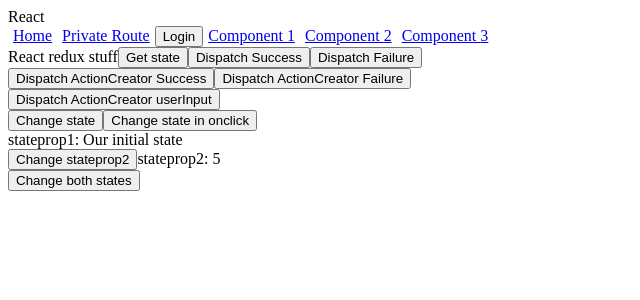
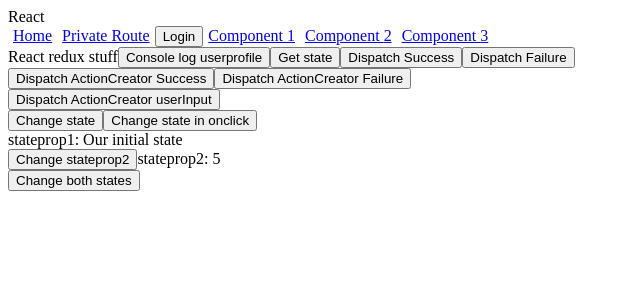
Before and after one commit to PhilipHassialis/React-2019, a React (Create React App) app: page / in a window 1280 px wide. Shown: the top 300 px of the page, without its empty margins (0-640 px from the left). Built offline with nearby package versions, Linux system fonts and the light colour scheme; what auth0-js would draw is missing.

Commit message:
setting up the profile actions in authcheck

```diff
--- a/src/containers/container1.js
+++ b/src/containers/container1.js
@@ -41,6 +41,13 @@
                 </div> */}
                 <div>
                     React redux stuff
+                    <button
+                        onClick={() => {
+                            console.log(this.props.user_profile);
+                        }}
+                    >
+                        Console log userprofile
+                    </button>
                     <button
                         onClick={() => {
                             console.log(this.props.stateprop1);
@@ -116,7 +123,8 @@
 const mapStateToProps = state => {
     return {
         stateprop1: state.reducer1.stateprop1,
-        user_input: state.user_reducer.userText
+        user_input: state.user_reducer.userText,
+        user_profile: state.auth_reducer.profile
     };
 };
 
--- a/src/utils/auth.js
+++ b/src/utils/auth.js
@@ -26,7 +26,7 @@
                 this.getProfile();
                 setTimeout(() => {
                     history.replace("/authcheck");
-                }, 200);
+                }, 2000);
             } else {
                 console.log(err);
             }
--- a/src/utils/authcheck.js
+++ b/src/utils/authcheck.js
@@ -7,9 +7,11 @@
     componentDidMount() {
         if (this.props.auth.isAuthenticated()) {
             this.props.login_success();
+            this.props.add_profile(this.props.auth.userProfile);
             history.replace("/");
         } else {
             this.props.login_failure();
+            this.props.remove_profile();
             history.replace("/");
         }
     }
@@ -27,7 +29,9 @@
 const mapDispatchToProps = dispatch => {
     return {
         login_success: () => dispatch(ACTIONS.login_success()),
-        login_failure: () => dispatch(ACTIONS.login_failure())
+        login_failure: () => dispatch(ACTIONS.login_failure()),
+        add_profile: profile => dispatch(ACTIONS.add_profile(profile)),
+        remove_profile: () => dispatch(ACTIONS.remove_profile())
     };
 };
 
```
